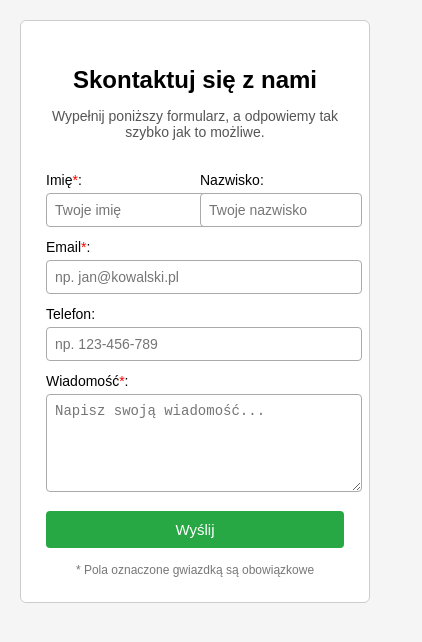
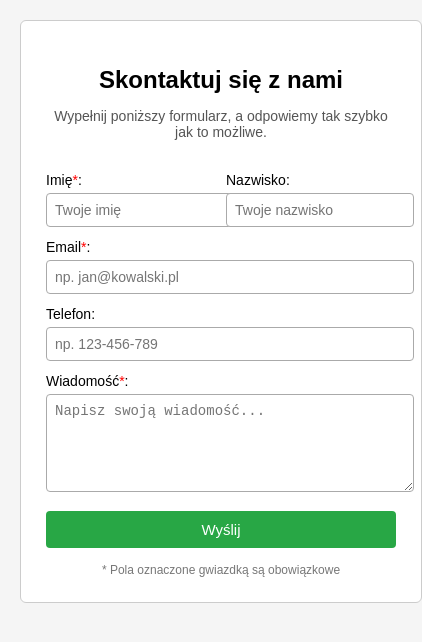
Before and after one commit to Kamilryba/wykresy, a plain HTML site: page kotakt.html in a window 390 px wide. Shown: the whole page, 422 px wide, since content can reach past the window. Drawn offline with Linux system fonts and the light colour scheme.

Commit message:
chybafinito

```diff
--- a/kotakt.html
+++ b/kotakt.html
@@ -1,121 +1,9 @@
-<!-- <!DOCTYPE html>
-<html lang="en">
-<head>
-    <meta charset="UTF-8">
-    <meta name="viewport" content="width=device-width, initial-scale=1.0">
-    <title>Document</title>
-
-</head> <link rel="stylesheet" href="stylekontakt.css">
-<body>
-
- <section class="Kontakt">
-    <h1>Kontakt do nas</h1>
-
-        <div class="mail">
-            <h4>Imie i nazwisko</h4>
-            <input type="text">
-
-            <h4>Adres E-mail</h4>
-            <input type="text">
-        </div>
-
-
-        <div class="skargi">
-            <h4>Wiadomość</h4>
-            <input type="text">
-        </div>
-
-        <button>Wyślij</button>
-
-    </section>
-
-</body>
-</html> -->
 <!DOCTYPE html>
 <html lang="pl">
 <head>
   <meta charset="UTF-8">
   <title>Formularz kontaktowy</title>
-  <style>
-    body {
-      font-family: Arial, sans-serif;
-      background: #f5f5f5;
-      margin: 0;
-      padding: 20px;
-    }
-
-    .kontakt-box {
-      max-width: 500px;
-      margin: 0 auto;
-      background: #fff;
-      padding: 25px;
-      border: 1px solid #ccc;
-      border-radius: 6px;
-    }
-
-    .kontakt-box h2 {
-      text-align: center;
-      margin-bottom: 10px;
-    }
-
-    .kontakt-box p {
-      text-align: center;
-      font-size: 14px;
-      color: #555;
-      margin-bottom: 20px;
-    }
-
-    .row {
-      display: flex;
-      gap: 10px;
-    }
-
-    .row input {
-      flex: 1;
-    }
-
-    label {
-      display: block;
-      margin-top: 12px;
-      font-size: 14px;
-    }
-
-    input, textarea {
-      width: 100%;
-      padding: 8px;
-      margin-top: 5px;
-      border: 1px solid #aaa;
-      border-radius: 4px;
-      font-size: 14px;
-    }
-
-    textarea {
-      resize: vertical;
-    }
-
-    button {
-      margin-top: 15px;
-      padding: 10px;
-      width: 100%;
-      background: #28a745;
-      color: white;
-      font-size: 15px;
-      border: none;
-      border-radius: 4px;
-      cursor: pointer;
-    }
-
-    button:hover {
-      background: #218838;
-    }
-
-    .stopka {
-      text-align: center;
-      font-size: 12px;
-      color: #777;
-      margin-top: 15px;
-    }
-  </style>
+  <link rel="stylesheet" href="stylekontakt.css">
 </head>
 <body>
 
--- a/stylekontakt.css
+++ b/stylekontakt.css
@@ -1,33 +1,92 @@
-/* .Kontakt{
-    display: flex;
+ body {
+      font-family: Arial, sans-serif;
+      background: #f5f5f5;
+      margin: 0;
+      padding: 20px;
+    }
+
+    .kontakt-box {
+      max-width: 500px;
+      margin: 0 auto;
+      background: #fff;
+      padding: 25px;
+      border: 1px solid #ccc;
+      border-radius: 6px;
+    }
+
+    .kontakt-box h2 {
       text-align: center;
-    align-items: center;
-    justify-content: center;
+      margin-bottom: 10px;
+    }
 
-    flex-direction: column;
-    gap: 40px;
+    .kontakt-box p {
+      text-align: center;
+      font-size: 14px;
+      color: #555;
+      margin-bottom: 20px;
     }
-.skargi input{
-    width: 500px;
-    height: 100px;
-}
-.mail input{
-    width: 500px;
-    height: 40px;
-}
-.mail{
+
+    .row {
       display: flex;
       gap: 10px;
-    flex-direction: column;
     }
-.Kontakt button{
+
+    .row input {
+      flex: 1;
+    }
+
+    label {
       display: block;
-    margin: 20px auto;
-    padding: 10px 20px;
-    font-size: 16px;
-    background-color: rgb(31, 30, 30);
+      margin-top: 12px;
+      font-size: 14px;
+    }
+
+    input, textarea {
+      width: 100%;
+      padding: 8px;
+      margin-top: 5px;
+      border: 1px solid #aaa;
+      border-radius: 4px;
+      font-size: 14px;
+    }
+
+    textarea {
+      resize: vertical;
+    }
+
+    button {
+      margin-top: 15px;
+      padding: 10px;
+      width: 100%;
+      background: #28a745;
       color: white;
-    border: 2px solid white;
-    border-radius: 5px;
+      font-size: 15px;
+      border: none;
+      border-radius: 4px;
       cursor: pointer;
-} */
+    }
+
+    button:hover {
+      background: #218838;
+    }
+
+    .stopka {
+      text-align: center;
+      font-size: 12px;
+      color: #777;
+      margin-top: 15px;
+    }
+    @media screen and (max-width: 980px) {
+        .kontakt-box{
+            max-width: none;
+            width: 100%;
+        }
+    }
+   @media screen and (max-width: 500px){
+    .kontakt-box{
+        height: 100%;
+    }
+    .body{
+        background-color: #218838;
+    }
+   }
```
Also changed, not shown: style.css (+21 -0 lines). Lines whose indentation alone changed are shown as unchanged.
